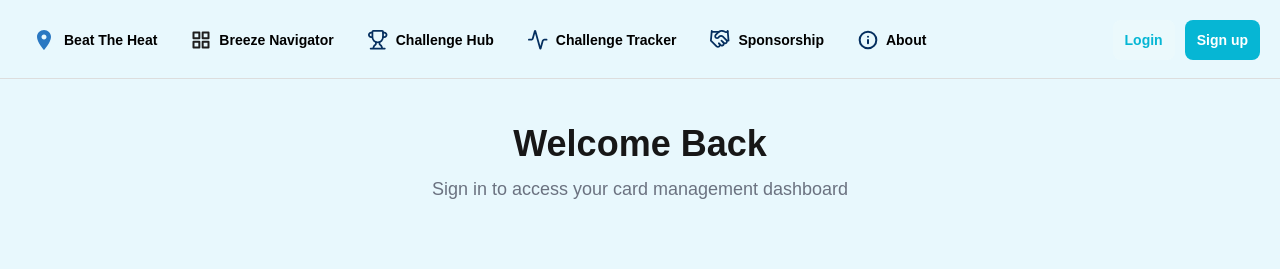
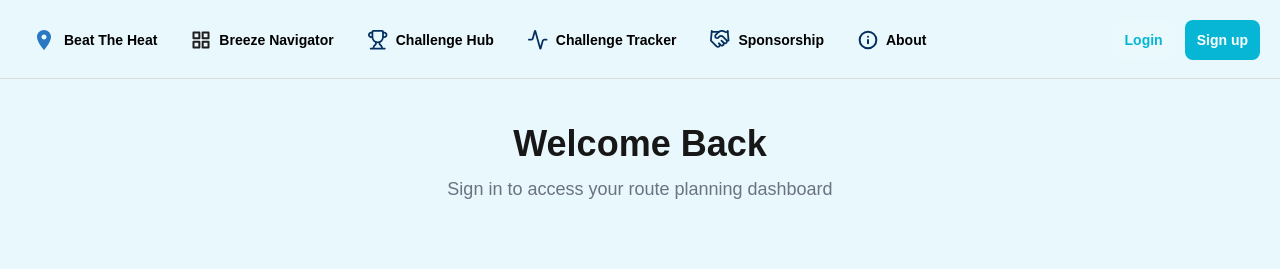
Before and after one commit to tanyhd/cs5224-beat-the-heat, a Next.js app: page /login in a window 1280 px wide. Shown: the top 269 px of the page. Built offline with nearby package versions, Linux system fonts and the light colour scheme.

Commit message:
update sign up and login text

```diff
--- a/src/app/login/page.tsx
+++ b/src/app/login/page.tsx
@@ -59,7 +59,7 @@ export default function LoginPage() {
             type={notificationState.type}
             onClose={() => { setNotificationState({ message: '', type: null }) }}
          />
-         <Header headerText="Welcome Back" captionText="Sign in to access your card management dashboard" captionTextClassName={styles.captionText}/>
+         <Header headerText="Welcome Back" captionText="Sign in to access your route planning dashboard" captionTextClassName={styles.captionText}/>
          <form onSubmit={handleSubmit} className={styles.form}>
             <InputLabel
                labelProps={{ text: 'Email' }}
--- a/src/app/signup/page.tsx
+++ b/src/app/signup/page.tsx
@@ -81,7 +81,7 @@ export default function SignupPage() {
             type={notificationState.type}
             onClose={() => { setNotificationState({ message: '', type: null }) }}
          />
-         <Header headerText="Create Your Account" captionText="Track your card expenses and discover new offers" captionTextClassName={styles.captionText} headerClassName={styles.header}/>
+         <Header headerText="Create Your Account" captionText="Plan your routes and find cool spots to beat the heat" captionTextClassName={styles.captionText} headerClassName={styles.header}/>
          <form onSubmit={handleSubmit} className={styles.form}>
             <InputLabel
                labelProps={{ text: 'Email' }}
```
